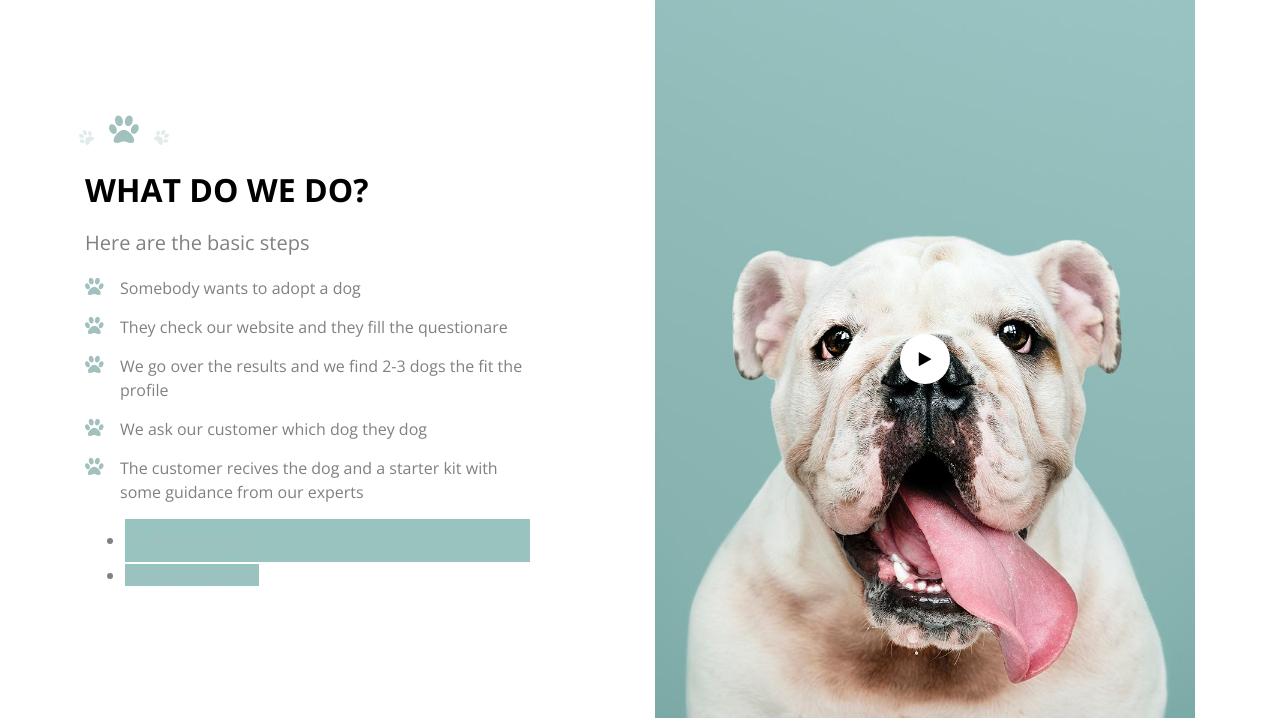
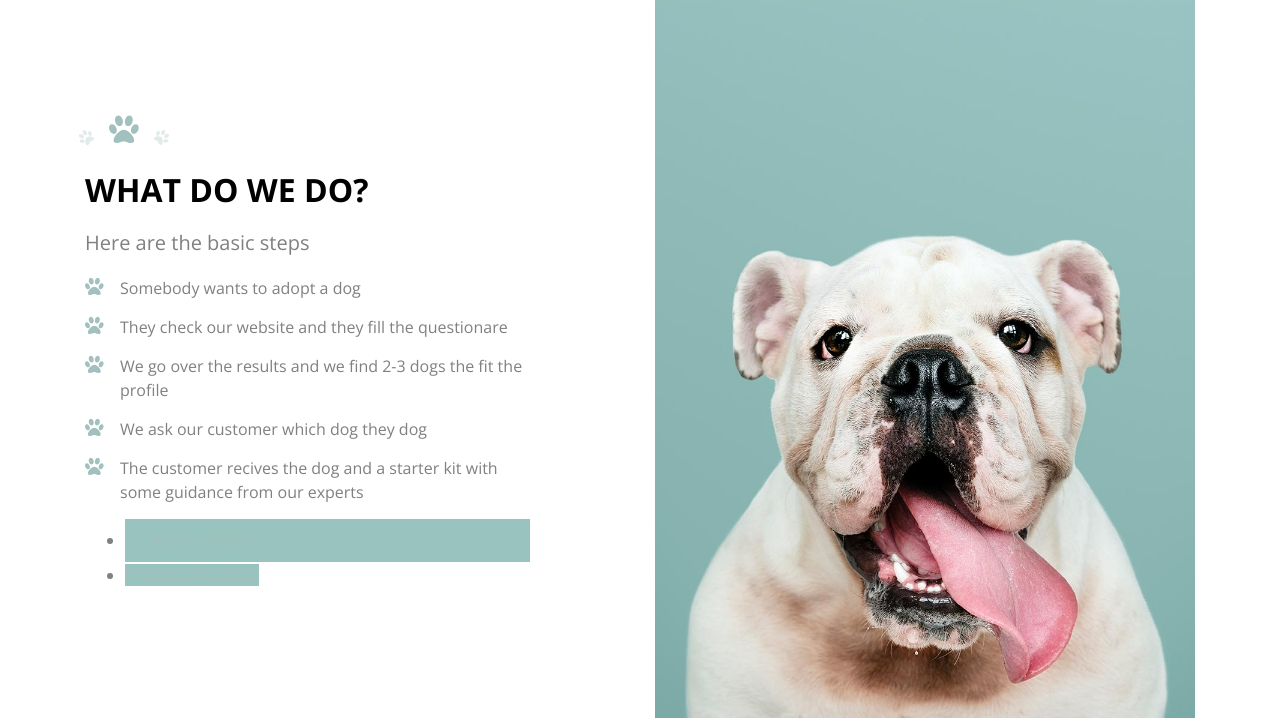
Before and after one commit to sol20-meet/Bark, a Flask app: page / in a window 1280 px wide. Shown: the part 881-1599 px from the top of the page. Run offline with Flask 2, Linux system fonts and the light colour scheme; some libraries are stand-ins or nearby versions; some web fonts are replaced.

Commit message:
removed video and bug where picture would disapear if you click on it

```diff
--- a/dogger/dogger/Bark-CS-Meet/templates/index.html
+++ b/dogger/dogger/Bark-CS-Meet/templates/index.html
@@ -142,10 +142,7 @@
 
           </div>
            <div class="col-lg-6 text-left heading-section mb-5"  data-aos="fade-up" data-aos-delay="100">
-            <a  data-fancybox data-ratio="1.5" href="https://vimeo.com/317571768" class="video-img">
-              <span class="play">
-                <span class="icon-play"></span>
-              </span>
+            <a>
               <img src="static/images/dogger_img_big_1.jpg" alt="Image" class="img-fluid">
             </a>
           </div>
```
